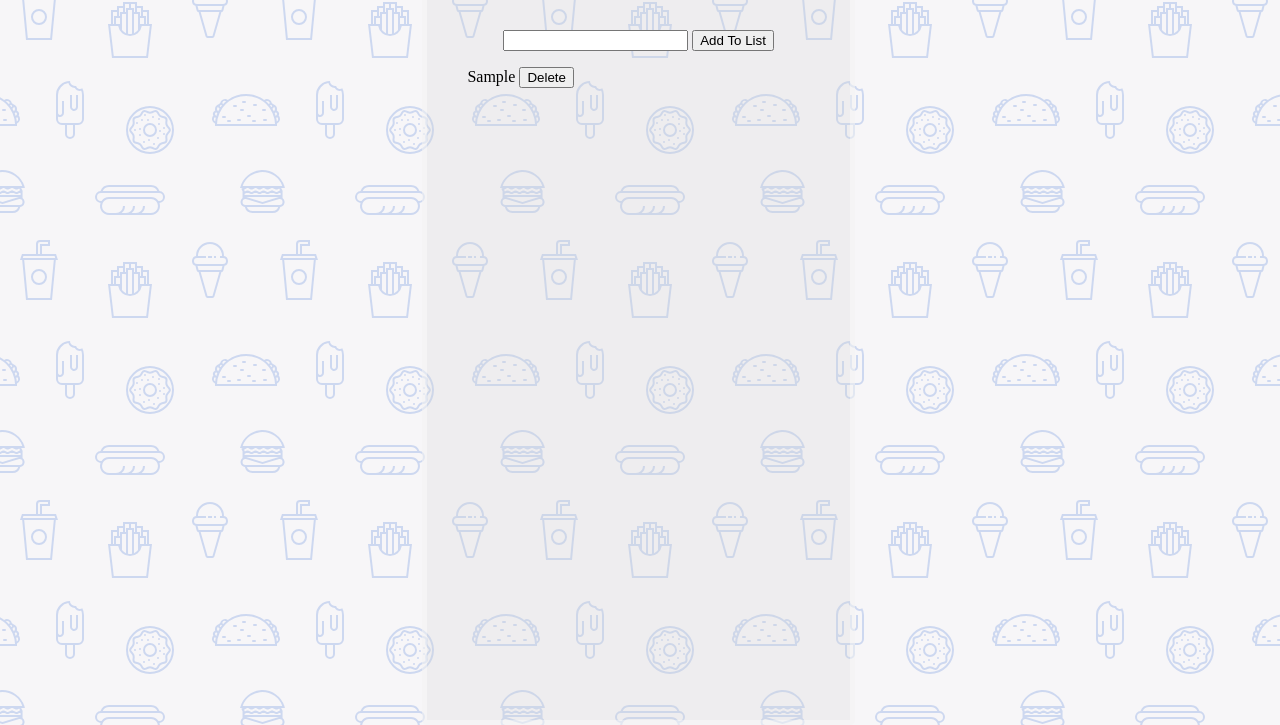
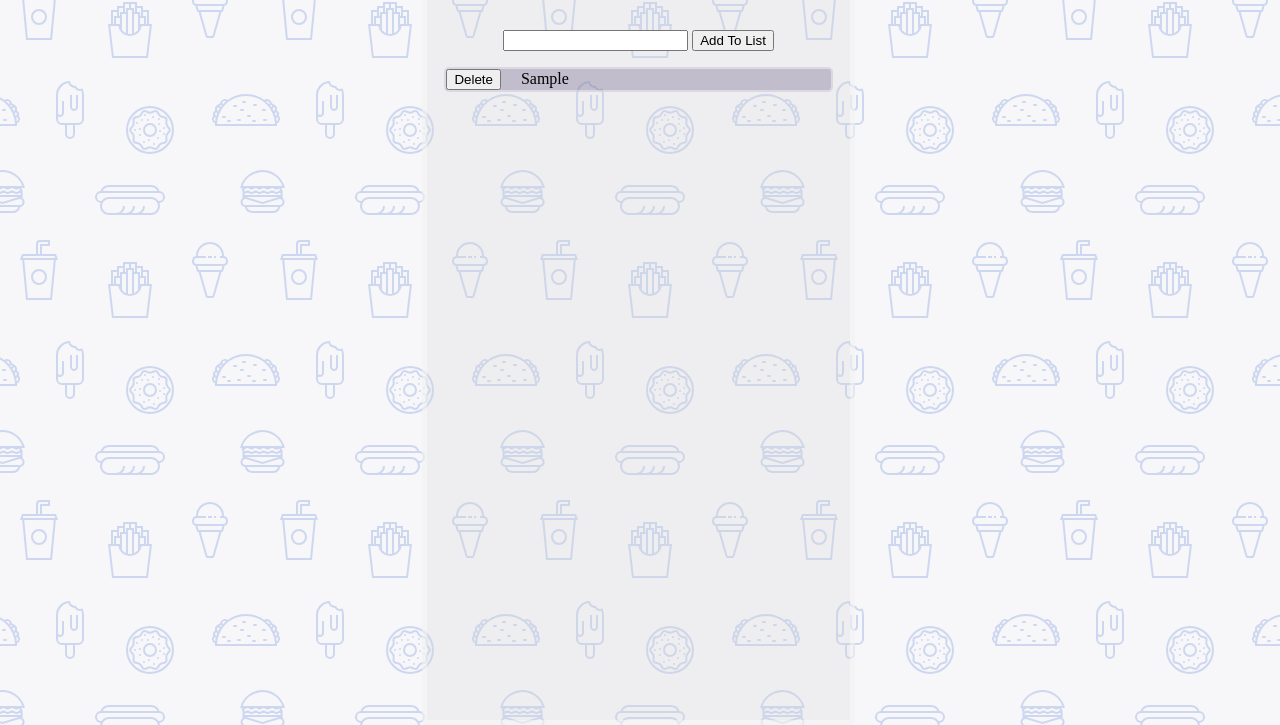
Before and after one commit to andrewlopezcodes/domWork2, a plain HTML site: page index.html in a window 1280 px wide. Both pictures are taken after typing "Sample" into the empty fields and a click on the button "Add To List". Shown: the part 90-815 px from the top of the page. Drawn offline with Linux system fonts and the light colour scheme.

Commit message:
change line 33: beforeend to afterbegining, update css file

```diff
--- a/domWork2.js
+++ b/domWork2.js
@@ -30,7 +30,7 @@ let addToUnorderedList = function(){
   addDeleteButton();
   randomNumberGenerator();
   createListItem.setAttribute("id", idNumber);
-  createListItem.insertAdjacentElement('beforeend', createButton);
+  createListItem.insertAdjacentElement('afterbegin', createButton);
   //delete button functionality
   createButton.addEventListener("click", function(){
     createListItem.parentNode.removeChild(createListItem);
--- a/domwork2.css
+++ b/domwork2.css
@@ -25,8 +25,24 @@ p {
 
 ul {
   list-style-type: none;
+  padding: 0;
+  margin-left: 17px;
+  margin-right: 17px;
 }
 
 li {
   text-align: left;
+  background-color: rgba(61, 51, 99, 25%);
+  border: 2px solid #ffffff69;
+  border-radius: 5px;
 }
+
+.delete {
+  position:relative;
+  margin-right: 20px;
+  text-align: right;
+}
+
+.done {
+  text-decoration: line-through;
+}
```
